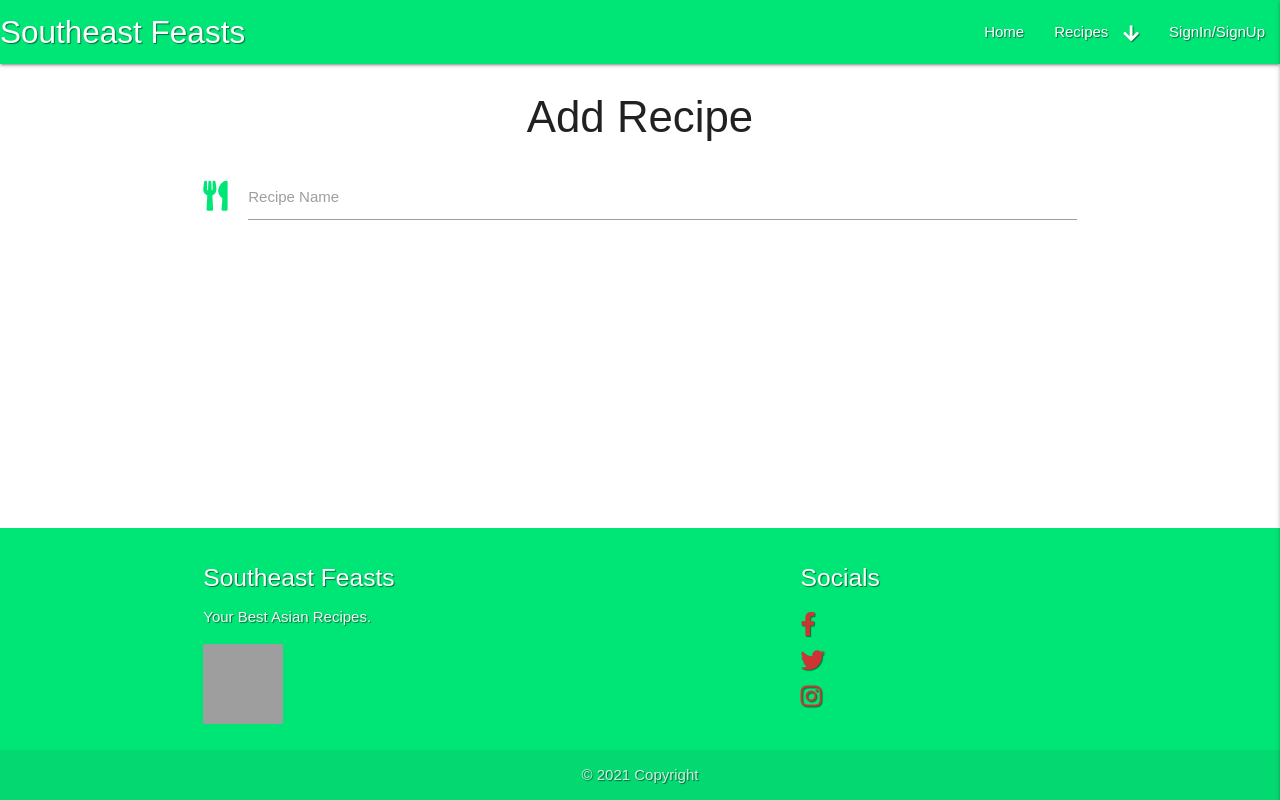
After one commit to lukehanson2429/southeast-feasts, a Flask app: page /add_recipe in a window 1280 px wide. The commit adds this page. Run offline with Flask 2, Linux system fonts and the light colour scheme; some libraries are stand-ins or nearby versions; some web fonts are replaced; grey boxes are pictures that could not be loaded.

Commit message:
add_recipe template added

```diff
--- a/app.py
+++ b/app.py
@@ -119,6 +119,10 @@ def sign_out():
     return redirect(url_for("sign_in"))
 
 
+@app.route("/add_recipe")
+def add_recipe():
+    return render_template("add_recipe.html")
+
 if __name__ == "__main__":
     app.run(host=os.environ.get("IP"),
             port=int(os.environ.get("PORT")),
--- /dev/null
+++ b/templates/add_recipe.html
@@ -0,0 +1,20 @@
+{% extends "base.html" %}
+{% block content %}
+
+ <h3 class="center align">Add Recipe</h3>
+
+ <div class="container">
+<div class="row">
+    <form class="col s12" method="POST" action="">
+      <div class="row">
+        <div class="input-field col s12">
+          <i class="fas fa-utensils prefix green-text text-accent-3"></i>
+          <input id="icon_prefix" type="text" class="validate">
+          <label for="icon_prefix">Recipe Name</label>
+        </div>
+
+      </div>
+    </form>
+  </div>
+  </div>
+{% endblock %}
--- a/templates/base.html
+++ b/templates/base.html
@@ -37,7 +37,7 @@
                                 class="material-icons right"><i class="fas fa-arrow-down fa-xs"></i></i></a></li>
                     {% if session.user %}
                         <li><a href="{{ url_for('profile', username=session['user']) }}">Profile</a></li>
-                        <li><a href="###">Add Recipe</a></li>
+                        <li><a href="{{ url_for('add_recipe') }}">Add Recipe</a></li>
                         <li><a href="{{ url_for('sign_out') }}">Sign Out</a></li>
                     {% else %}
                         <li><a href="{{ url_for('sign_in') }}">SignIn/SignUp</a></li>
@@ -65,7 +65,7 @@
                                 class="material-icons right"><i class="fas fa-arrow-down fa-xs"></i></i></a></li>
                     {% if session.user %}
                         <li><a href="{{ url_for('profile', username=session['user']) }}">Profile</a></li>
-                        <li><a href="###">Add Recipe</a></li>
+                        <li><a href="{{ url_for('add_recipe') }}">Add Recipe</a></li>
                         <li><a href="{{ url_for('sign_out') }}">Sign Out</a></li>
                     {% else %}
                         <li><a href="{{ url_for('sign_in') }}">SignIn/SignUp</a></li>
--- a/templates/recipes.html
+++ b/templates/recipes.html
@@ -15,7 +15,7 @@
     {% endfor %}
 <div class="container">
     <div class="row">
-    <div class="col s6 m4">
+    <div class="col s6 m3">
       <div class="card">
           {% for recipe in recipes %}
         <div class="card-image">
@@ -28,8 +28,8 @@
           <strong>Recipe By: {{ recipe.recipe_by }}</strong><br>
           <em>Created date: {{ recipe.created_date }}</em>
         </div>
-        <div class="card-action">
-          <a href="#">Show me this recipe!</a>
+        <div class="card-action center-align">
+          <a class="waves-effect waves-light btn-small green accent-3">Recipe</a>
         </div>
             {% endfor %}
       </div>
```
